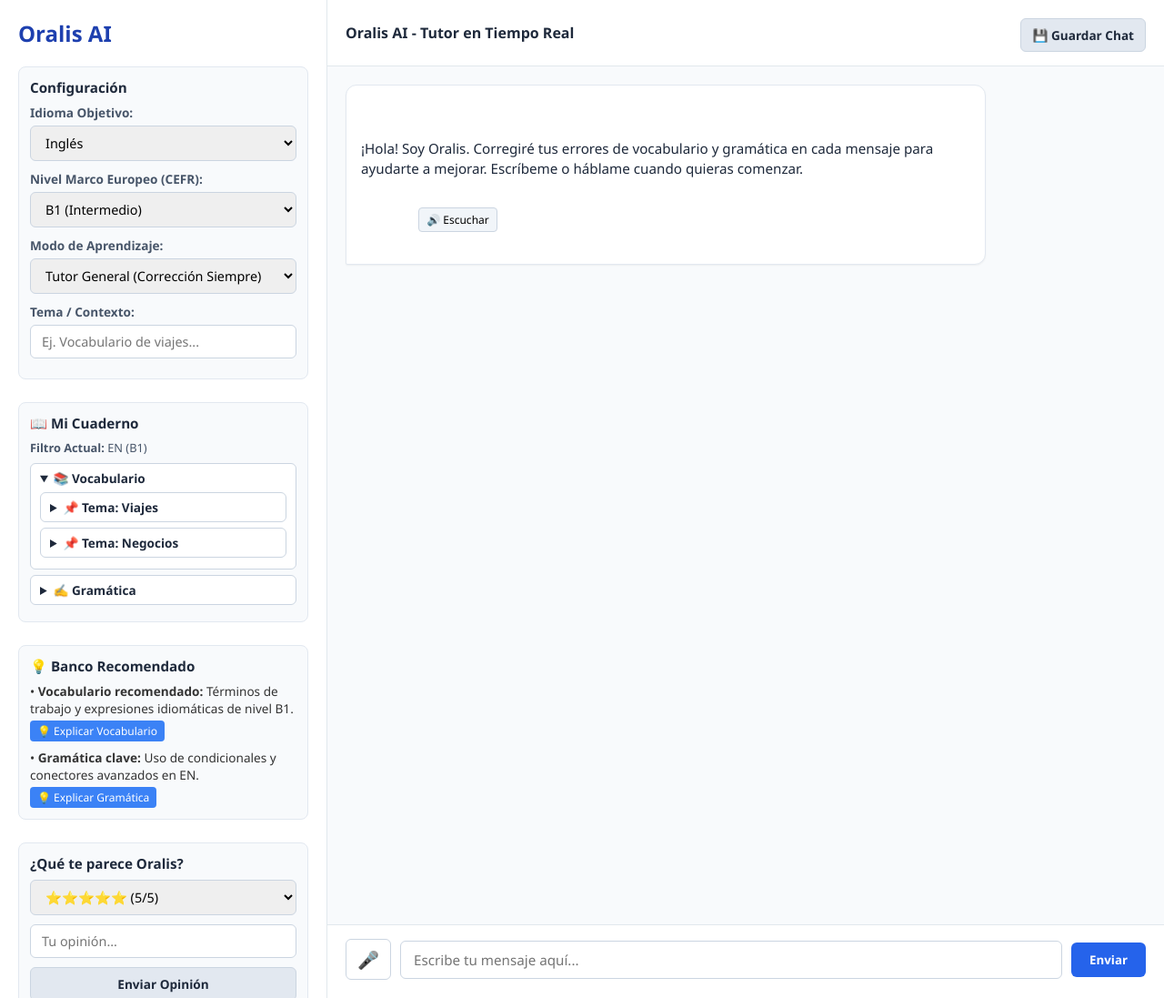
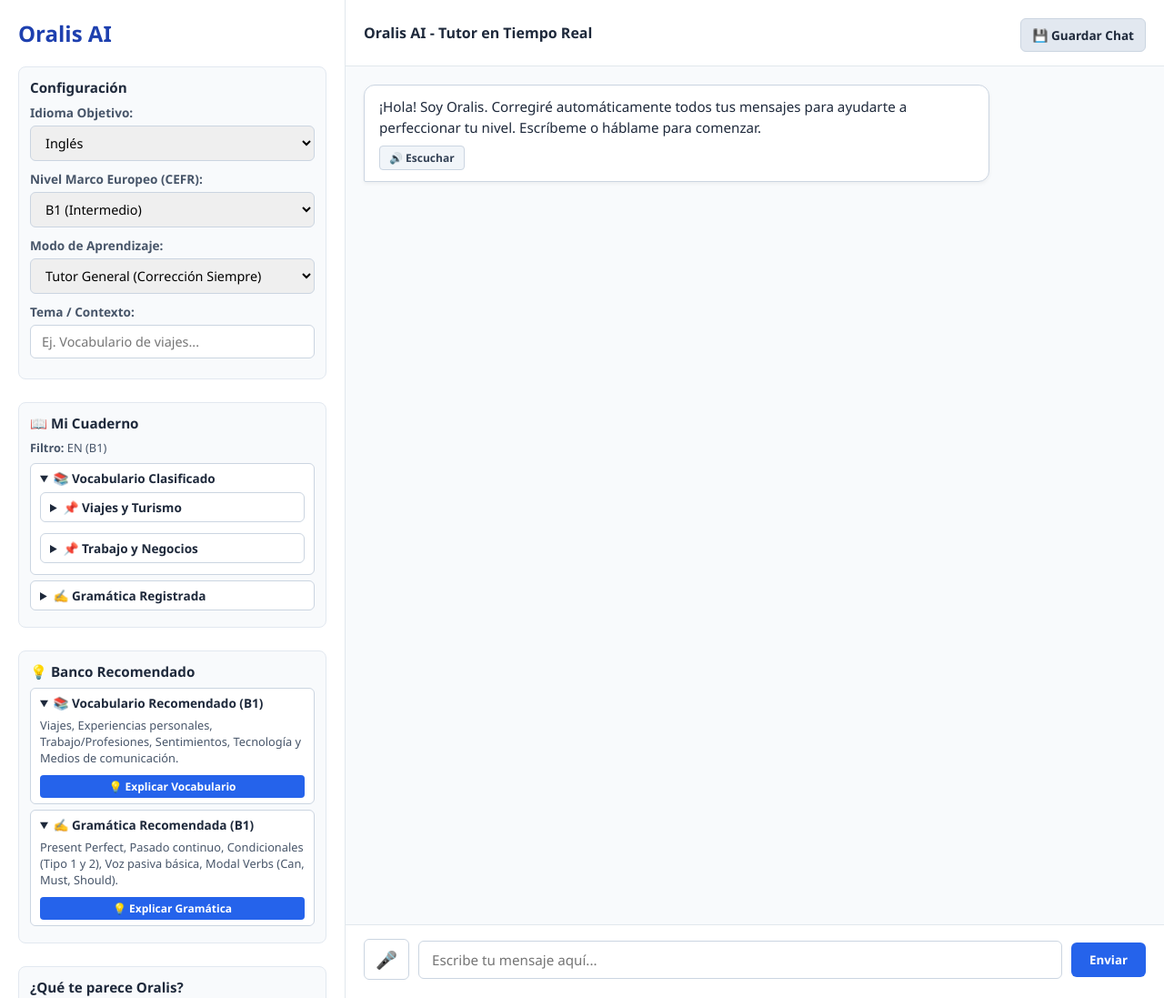
Before and after one commit to pathercab-cmyk/Lingomind, a Flask app: page / in a window 1280 px wide. Shown: the whole page at 91% size. Run offline with Flask 3, Linux system fonts and the light colour scheme; the visitor is signed in with stand-in values (Sample User, id 1); some libraries are stand-ins or nearby versions.

Commit message:
Update index.html

```diff
--- a/templates/index.html
+++ b/templates/index.html
@@ -9,7 +9,7 @@
         body { display: flex; height: 100vh; background-color: #f4f6f9; color: #333; }
 
         /* SIDEBAR */
-        .sidebar { width: 360px; background-color: #ffffff; border-right: 1px solid #e1e8ed; padding: 20px; display: flex; flex-direction: column; gap: 15px; overflow-y: auto; }
+        .sidebar { width: 380px; background-color: #ffffff; border-right: 1px solid #e1e8ed; padding: 20px; display: flex; flex-direction: column; gap: 15px; overflow-y: auto; }
         .sidebar h2 { color: #1e40af; font-size: 1.5rem; margin-bottom: 5px; }
 
         .section-box { background-color: #f8fafc; border: 1px solid #e2e8f0; border-radius: 8px; padding: 12px; margin-bottom: 10px; }
@@ -25,14 +25,14 @@
         .btn-secondary { background-color: #e2e8f0; color: #1e293b; border: 1px solid #cbd5e1; margin-top: 5px; }
         .btn-secondary:hover { background-color: #cbd5e1; }
 
-        .btn-explain { background-color: #3b82f6; color: white; border: none; padding: 3px 8px; border-radius: 4px; font-size: 0.75rem; cursor: pointer; margin-top: 4px; display: inline-block; }
+        .btn-explain { background-color: #2563eb; color: white; border: none; padding: 4px 8px; border-radius: 4px; font-size: 0.75rem; cursor: pointer; margin-top: 4px; display: inline-block; font-weight: 600; }
         .btn-explain:hover { background-color: #1d4ed8; }
 
-        /* PESTAÑAS Y DESPLEGABLES DEL CUADERNO */
+        /* PESTAÑAS Y DESPLEGABLES */
         details { margin-bottom: 6px; background: #ffffff; border: 1px solid #cbd5e1; border-radius: 6px; padding: 6px 10px; }
         summary { font-weight: 600; font-size: 0.85rem; cursor: pointer; color: #1e293b; outline: none; }
-        .details-content { padding-top: 6px; font-size: 0.8rem; color: #475569; }
-        .tree-node { margin-left: 10px; margin-top: 4px; }
+        .details-content { padding-top: 6px; font-size: 0.8rem; color: #475569; display: flex; flex-direction: column; gap: 6px; }
+        .tree-node { margin-left: 10px; }
 
         .feedback-section { margin-top: auto; }
         .user-info { display: flex; justify-content: space-between; align-items: center; padding-top: 10px; border-top: 1px solid #e2e8f0; font-size: 0.85rem; }
@@ -42,13 +42,15 @@
         .main-content { flex: 1; display: flex; flex-direction: column; height: 100vh; }
         .chat-header { background-color: #ffffff; padding: 15px 20px; border-bottom: 1px solid #e1e8ed; font-weight: 600; color: #1e293b; display: flex; justify-content: space-between; align-items: center; }
 
-        .chat-box { flex: 1; padding: 20px; overflow-y: auto; display: flex; flex-direction: column; gap: 12px; background-color: #f8fafc; }
-        .mensaje { max-width: 80%; padding: 12px 16px; border-radius: 12px; font-size: 0.95rem; line-height: 1.5; white-space: pre-wrap; }
+        .chat-box { flex: 1; padding: 20px; overflow-y: auto; display: flex; flex-direction: column; gap: 14px; background-color: #f8fafc; }
+
+        /* ESTILOS DE LOS MENSAJES */
+        .mensaje { max-width: 80%; padding: 12px 16px; border-radius: 12px; font-size: 0.95rem; line-height: 1.5; word-wrap: break-word; }
         .mensaje-usuario { align-self: flex-end; background-color: #2563eb; color: white; border-bottom-right-radius: 2px; }
-        .mensaje-oralis { align-self: flex-start; background-color: #ffffff; color: #1e293b; border: 1px solid #e2e8f0; border-bottom-left-radius: 2px; box-shadow: 0 1px 2px rgba(0,0,0,0.05); }
+        .mensaje-oralis { align-self: flex-start; background-color: #ffffff !important; color: #1e293b !important; border: 1px solid #cbd5e1 !important; border-bottom-left-radius: 2px; box-shadow: 0 2px 4px rgba(0,0,0,0.05); }
 
-        .contenido-texto { margin-bottom: 8px; }
-        .btn-audio { background: #f1f5f9; border: 1px solid #cbd5e1; border-radius: 4px; padding: 4px 8px; font-size: 0.75rem; cursor: pointer; display: inline-flex; align-items: center; gap: 4px; }
+        .contenido-texto { min-height: 20px; font-size: 0.95rem; color: #1e293b; margin-bottom: 8px; white-space: pre-wrap; }
+        .btn-audio { background: #f1f5f9; border: 1px solid #cbd5e1; border-radius: 4px; padding: 4px 10px; font-size: 0.75rem; cursor: pointer; display: inline-flex; align-items: center; gap: 4px; font-weight: 600; color: #334155; }
         .btn-audio:hover { background: #e2e8f0; }
 
         /* INPUT AREA */
@@ -139,59 +141,53 @@
             </div>
         </div>
 
-        <!-- MI CUADERNO CON PESTAÑAS Y DESPLEGABLES -->
+        <!-- MI CUADERNO CON CLASIFICACIÓN -->
         <div class="section-box">
             <div class="section-title">📖 Mi Cuaderno</div>
             <div style="font-size: 0.8rem; margin-bottom: 8px; color: #475569;">
-                <strong>Filtro Actual:</strong> <span id="lbl-idioma">Inglés</span> (<span id="lbl-nivel">B1</span>)
+                <strong>Filtro:</strong> <span id="lbl-idioma">Inglés</span> (<span id="lbl-nivel">B1</span>)
             </div>
 
             <details open>
-                <summary>📚 Vocabulario</summary>
+                <summary>📚 Vocabulario Clasificado</summary>
                 <div class="details-content">
                     <details>
-                        <summary>📌 Tema: Viajes</summary>
+                        <summary>📌 Viajes y Turismo</summary>
                         <div class="details-content">
-                            <div class="tree-node"><strong>Sustantivos:</strong> Flight, Ticket, Gate</div>
-                            <div class="tree-node"><strong>Verbos:</strong> To book, To land, To board</div>
-                            <div class="tree-node"><strong>Adjetivos:</strong> Delayed, Direct, Crowded</div>
+                            <div class="tree-node"><strong>• Sustantivos:</strong> Flight, Boarding Pass, Luggage</div>
+                            <div class="tree-node"><strong>• Verbos:</strong> To book, To check in, To depart</div>
+                            <div class="tree-node"><strong>• Adjetivos:</strong> Crowded, Delayed, Scenic</div>
                         </div>
                     </details>
                     <details>
-                        <summary>📌 Tema: Negocios</summary>
+                        <summary>📌 Trabajo y Negocios</summary>
                         <div class="details-content">
-                            <div class="tree-node"><strong>Sustantivos:</strong> Meeting, Agreement, Budget</div>
-                            <div class="tree-node"><strong>Verbos:</strong> To negotiate, To sign, To confirm</div>
+                            <div class="tree-node"><strong>• Sustantivos:</strong> Meeting, Deadline, Budget</div>
+                            <div class="tree-node"><strong>• Verbos:</strong> To schedule, To negotiate, To achieve</div>
                         </div>
                     </details>
                 </div>
             </details>
 
             <details>
-                <summary>✍️ Gramática</summary>
+                <summary>✍️ Gramática Registrada</summary>
                 <div class="details-content">
                     <details>
-                        <summary>🔹 Tiempos Verbales</summary>
+                        <summary>🔹 Estructuras Clave</summary>
                         <div class="details-content">
                             <div class="tree-node">• Present Perfect vs Past Simple</div>
-                            <div class="tree-node">• Conditional Sentences (Type 1 & 2)</div>
-                        </div>
-                    </details>
-                    <details>
-                        <summary>🔹 Conectores y Estructuras</summary>
-                        <div class="details-content">
-                            <div class="tree-node">• Although / However / In spite of</div>
+                            <div class="tree-node">• First & Second Conditionals</div>
                         </div>
                     </details>
                 </div>
             </details>
         </div>
 
-        <!-- BANCO RECOMENDADO CON BOTONES DE EXPLICACIÓN -->
+        <!-- BANCO DE RECOMENDACIONES POR NIVEL -->
         <div class="section-box">
             <div class="section-title">💡 Banco Recomendado</div>
-            <div style="font-size: 0.85rem;" id="banco-recomendado">
-                <!-- Se llena dinámicamente -->
+            <div id="banco-recomendado" style="font-size: 0.85rem;">
+                <!-- Generado dinámicamente -->
             </div>
         </div>
 
@@ -230,24 +226,20 @@
 
         <div id="chat-box" class="chat-box">
             <div class="mensaje mensaje-oralis">
-                <div class="contenido-texto">¡Hola! Soy Oralis. Corregiré tus errores de vocabulario y gramática en cada mensaje para ayudarte a mejorar. Escríbeme o háblame cuando quieras comenzar.</div>
+                <div class="contenido-texto">¡Hola! Soy Oralis. Corregiré automáticamente todos tus mensajes para ayudarte a perfeccionar tu nivel. Escríbeme o háblame para comenzar.</div>
                 <button type="button" class="btn-audio" onclick="reproducirTexto(this.previousElementSibling.innerText)">🔊 Escuchar</button>
             </div>
         </div>
 
         <div class="chat-input-area">
             <form id="form-chat" class="chat-form" onsubmit="enviarMensaje(event)">
-                <!-- Adjuntar Archivo (Writing) -->
                 <button type="button" id="btn-attach" class="btn-icon" title="Adjuntar documento" style="display: none;" onclick="document.getElementById('archivo').click();">📎</button>
                 <input type="file" id="archivo" name="archivo" accept=".pdf,.docx,.txt" style="display: none;" onchange="mostrarNombreArchivo()">
 
-                <!-- Micrófono -->
                 <button type="button" id="btn-mic" class="btn-icon" title="Hablar por micrófono" onclick="toggleMicrofono()">🎤</button>
 
-                <!-- Input -->
                 <input type="text" id="input-mensaje" name="mensaje" placeholder="Escribe tu mensaje aquí..." autocomplete="off">
 
-                <!-- Enviar -->
                 <button type="submit" class="btn-send">Enviar</button>
             </form>
             <div id="file-indicator" class="file-indicator"></div>
@@ -328,6 +320,34 @@
             document.getElementById('profesion_custom').style.display = (val === 'Otro') ? 'block' : 'none';
         }
 
+        // BANCO DE RECOMENDACIONES EXPANDIDO POR CADA NIVEL
+        const recomendacionNiveles = {
+            'A1': {
+                vocab: "Presentaciones personales, Familia, Rutina diaria, Números, Horarios y Colores.",
+                gram: "Presente simple, Verbo To Be / Estar, Artículos (a/an/the), Pronombres personales y Adjetivos posesivos."
+            },
+            'A2': {
+                vocab: "Comida, Compras, Ropa, Tiempo meteorológico, Transporte, Lugares de la ciudad y Hobbies.",
+                gram: "Pasado simple, Presente continuo, Comparativos y superlativos, Expresión de planes (Going to), Preposiciones de lugar/tiempo."
+            },
+            'B1': {
+                vocab: "Viajes, Experiencias personales, Trabajo/Profesiones, Sentimientos, Tecnología y Medios de comunicación.",
+                gram: "Present Perfect, Pasado continuo, Condicionales (Tipo 1 y 2), Voz pasiva básica, Modal Verbs (Can, Must, Should)."
+            },
+            'B2': {
+                vocab: "Educación, Medio ambiente, Salud y bienestar, Sociedad, Términos de negocios y Expresiones modismáticas.",
+                gram: "Past Perfect, Condicional 3 y Mixto, Tiempos continuos perfectos, Discurso indirecto (Reported Speech), Verbos frasales (Phrasal verbs)."
+            },
+            'C1': {
+                vocab: "Política, Economía, Ciencia y tecnología avanzada, Arte, Filosofía, Modismos complejas y Sinónimos académicos.",
+                gram: "Inversiones gramaticales, Estructuras enfáticas (Cleft sentences), Subjuntivo / Formas avanzadas, Tiempos de futuro perfecto continuo."
+            },
+            'C2': {
+                vocab: "Registros literarios, Modismos regionales, Humor/Sarcasmo, Jerga profesional especializada y Matices de significado.",
+                gram: "Estructuras sintácticas complejas, Variaciones estilísticas avanzadas, Control total de registros y Cohesión textual superior."
+            }
+        };
+
         function actualizarTodo() {
             const idioma = document.getElementById('idioma').value;
             const nivel = document.getElementById('nivel').value;
@@ -335,17 +355,24 @@
             document.getElementById('lbl-idioma').innerText = idioma.toUpperCase();
             document.getElementById('lbl-nivel').innerText = nivel;
 
-            // Actualizar Banco Recomendado con botones de explicación
+            // Cargar recomendaciones según el nivel seleccionado
+            const recs = recomendacionNiveles[nivel] || recomendacionNiveles['B1'];
             const bancoBox = document.getElementById('banco-recomendado');
             bancoBox.innerHTML = `
-                <div style="margin-bottom: 8px;">
-                    • <strong>Vocabulario recomendado:</strong> Términos de trabajo y expresiones idiomáticas de nivel ${nivel}.<br>
-                    <button type="button" class="btn-explain" onclick="pedirExplicacion('Explícame el vocabulario clave recomendado para el nivel ${nivel} en ${idioma.toUpperCase()}')">💡 Explicar Vocabulario</button>
+                <details open>
+                    <summary>📚 Vocabulario Recomendado (${nivel})</summary>
+                    <div class="details-content">
+                        <div>${recs.vocab}</div>
+                        <button type="button" class="btn-explain" onclick="pedirExplicacion('Explícame y dame ejemplos de vocabulario de nivel ${nivel} en ${idioma.toUpperCase()} sobre: ${recs.vocab}')">💡 Explicar Vocabulario</button>
                     </div>
-                <div>
-                    • <strong>Gramática clave:</strong> Uso de condicionales y conectores avanzados en ${idioma.toUpperCase()}.<br>
-                    <button type="button" class="btn-explain" onclick="pedirExplicacion('Explícame la gramática clave y conectores recomendados para el nivel ${nivel} en ${idioma.toUpperCase()}')">💡 Explicar Gramática</button>
+                </details>
+                <details open>
+                    <summary>✍️ Gramática Recomendada (${nivel})</summary>
+                    <div class="details-content">
+                        <div>${recs.gram}</div>
+                        <button type="button" class="btn-explain" onclick="pedirExplicacion('Explícame detenidamente con reglas y ejemplos los temas de gramática de nivel ${nivel} en ${idioma.toUpperCase()}: ${recs.gram}')">💡 Explicar Gramática</button>
                     </div>
+                </details>
             `;
 
             actualizarExamenes();
@@ -379,24 +406,36 @@
             indicator.innerText = (input.files && input.files[0]) ? '📄 Archivo cargado: ' + input.files[0].name : '';
         }
 
+        // GESTIÓN CORREGIDA DE MENSAJES Y VISIBILIDAD DE TEXTO
         function agregarMensaje(emisor, texto) {
             const chatBox = document.getElementById('chat-box');
             const msgDiv = document.createElement('div');
             msgDiv.className = 'mensaje ' + (emisor === 'user' ? 'mensaje-usuario' : 'mensaje-oralis');
 
             if (emisor === 'oralis') {
-                msgDiv.innerHTML = `
-                    <div class="contenido-texto"></div>
-                    <button type="button" class="btn-audio" onclick="reproducirTexto(this.previousElementSibling.innerText)">🔊 Escuchar</button>
-                `;
+                const textContainer = document.createElement('div');
+                textContainer.className = 'contenido-texto';
+                textContainer.innerText = texto;
+
+                const audioBtn = document.createElement('button');
+                audioBtn.type = 'button';
+                audioBtn.className = 'btn-audio';
+                audioBtn.innerHTML = '🔊 Escuchar';
+                audioBtn.onclick = function() {
+                    reproducirTexto(textContainer.innerText);
+                };
+
+                msgDiv.appendChild(textContainer);
+                msgDiv.appendChild(audioBtn);
                 chatBox.appendChild(msgDiv);
-                return msgDiv.querySelector('.contenido-texto');
+
+                chatBox.scrollTop = chatBox.scrollHeight;
+                return textContainer;
             } else {
                 msgDiv.innerText = texto;
                 chatBox.appendChild(msgDiv);
+                chatBox.scrollTop = chatBox.scrollHeight;
             }
-
-            chatBox.scrollTop = chatBox.scrollHeight;
         }
 
         async function enviarMensaje(e) {
@@ -443,11 +482,18 @@
 
                     for (const line of lines) {
                         if (line.startsWith('data: ')) {
-                            const data = JSON.parse(line.substring(6));
+                            const dataStr = line.substring(6).trim();
+                            if (dataStr) {
+                                try {
+                                    const data = JSON.parse(dataStr);
                                     if (data.content) {
                                         elemTextoOralis.innerText += data.content;
                                         const chatBox = document.getElementById('chat-box');
                                         chatBox.scrollTop = chatBox.scrollHeight;
+                                    }
+                                } catch(err) {
+                                    console.error("Error al procesar chunk:", err);
+                                }
                             }
                         }
                     }
```
Lines whose indentation alone changed are shown as unchanged.
